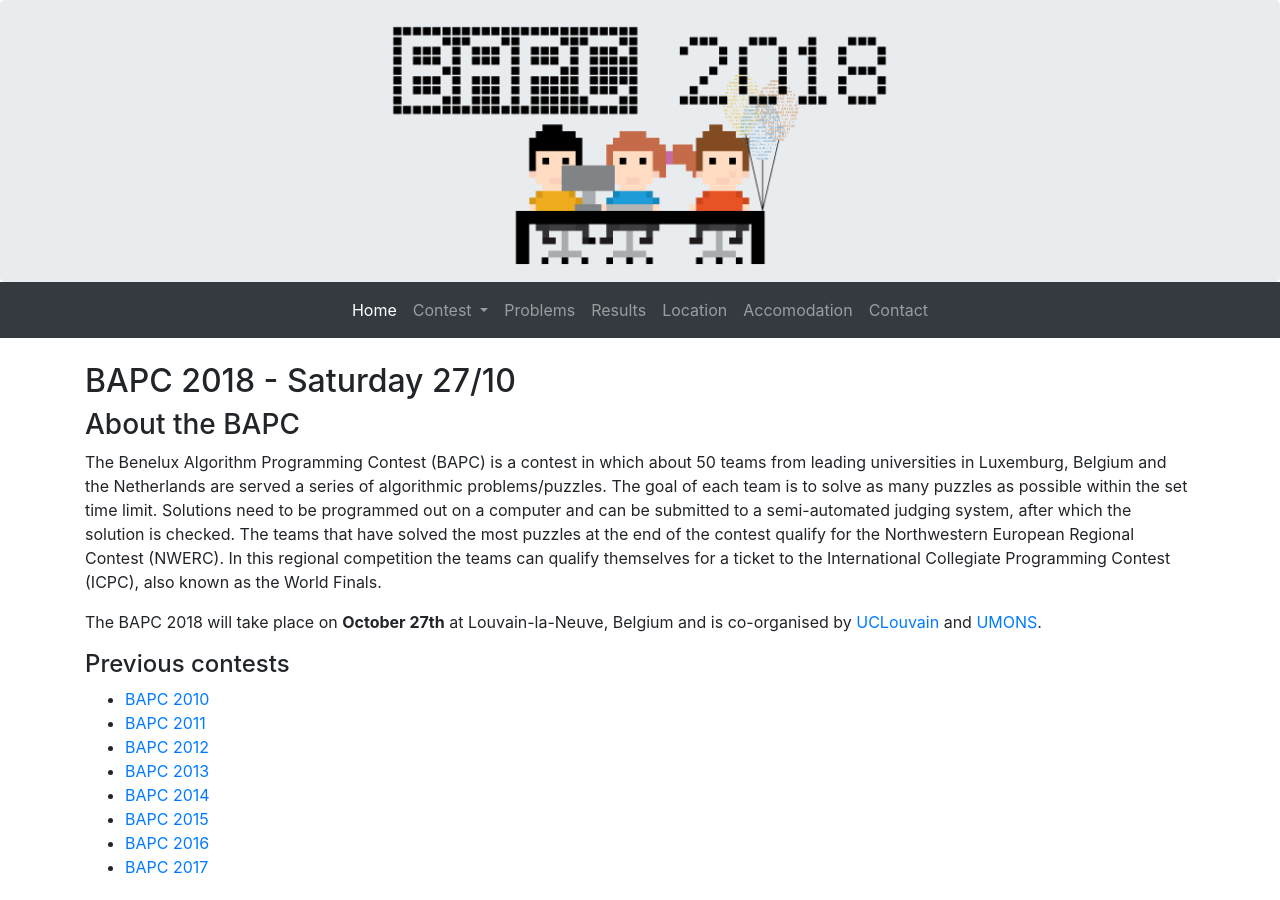
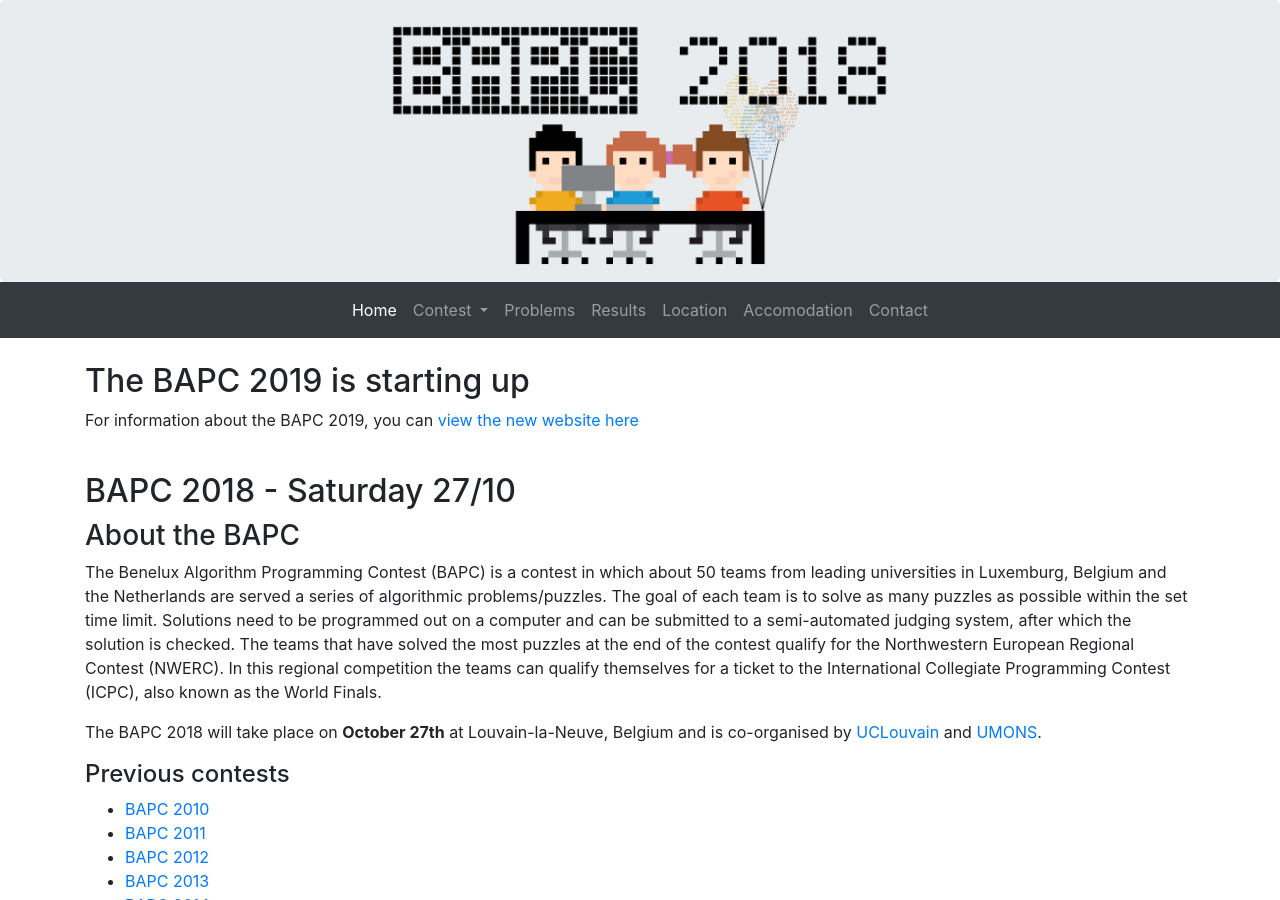
Before and after one commit to GuillaumeDerval/BAPC2018-website, a Jekyll site: the page built from index.md, in a window 1280 px wide and 900 px high. Built offline with Jekyll 4.4.1, drawn with Linux system fonts in a browser that asks for light colours.

Commit message:
Add information about BAPC 2019

```diff
--- a/_layouts/default.html
+++ b/_layouts/default.html
@@ -174,6 +174,9 @@
 <div class="container">
     <div class="row">
         <div class="col-sm-12">
+            <h2>The BAPC 2019 is starting up</h2>
+            <p>For information about the BAPC 2019, you can <a href="https://2019.bapc.eu">view the new website here</a></p>
+            <br>
             <h2>{{ page.title }}</h2>
             {{ content }}
         </div>
```
